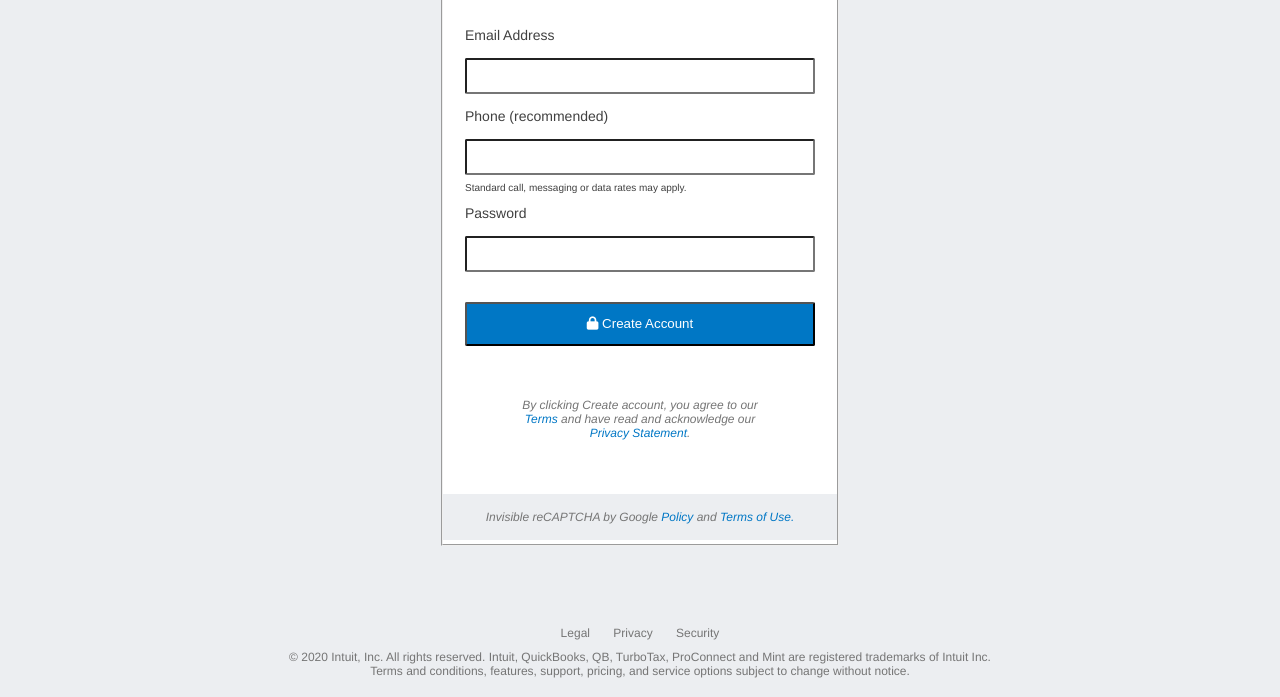
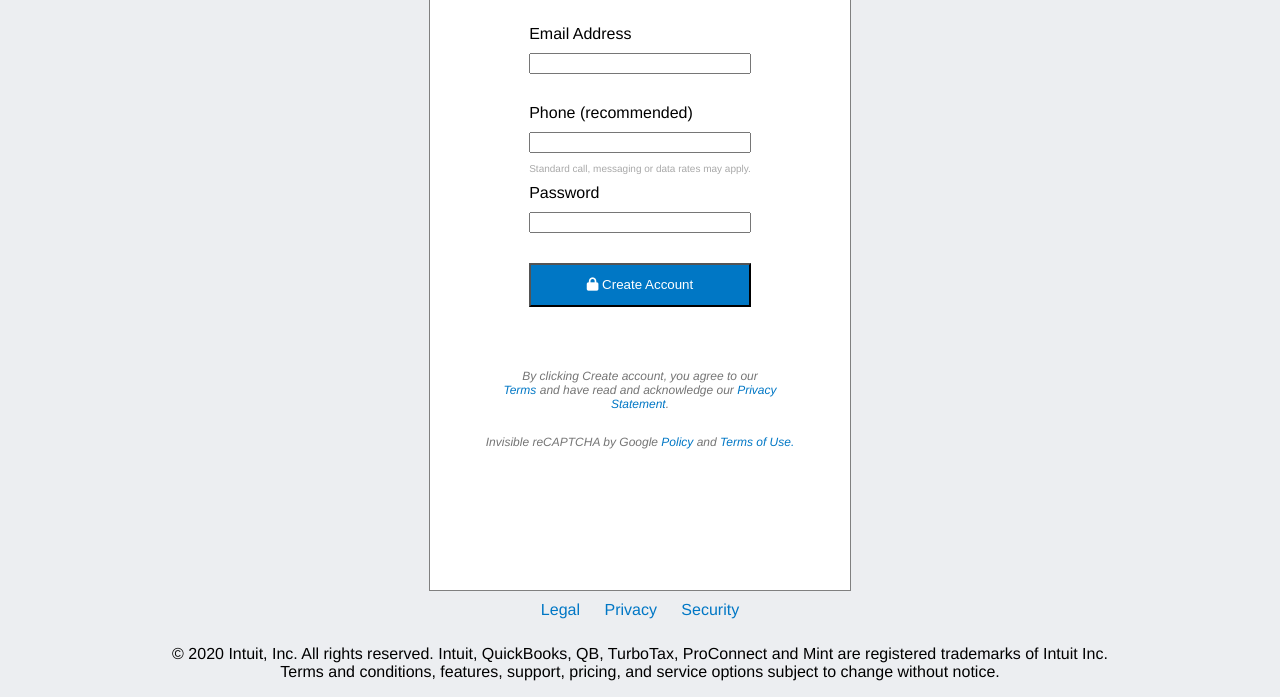
Before and after one commit to NataJenkins/HtmlForms, a plain HTML site: page index.html in a window 1280 px wide. Shown: the part 264-961 px from the top of the page. Drawn offline with Linux system fonts and the light colour scheme.

Commit message:
Revert "HTML Classes update"
This reverts commit 221ab26489c55de6e0979ae27a3e3526b7aad27d.

```diff
--- a/Css/style.css
+++ b/Css/style.css
@@ -45,12 +45,6 @@ footer {
     text-align: center;
 }
 
-.inputheight {
-    height: 30px;
-    border-radius: 2px;
-
-}
-
 .navbar {
     margin: 0px;
     padding: 0px;
@@ -83,31 +77,28 @@ footer {
 .container {
     display: block;
     margin: 0 auto;
-    width: 370px;
-    height: 650px;
-    border: 3px thin #c7c7c7;
+    width: 380px;
+    height: 673px;
+    border-style: solid;
+    padding: 20px;
+    border: 1px solid gray;
     background-color: white;
 }
 
 .maincontent {
     display: grid;
-    grid-template-columns: 100%;
+    grid-template-columns: max-content;
     grid-gap: 10px;
     justify-content: center;
-    padding: 10px;
-    font-weight: normal;
-    color: #404040;
-    font-size: 14px;
-    line-height: 25px;
+    padding: 20px;
 }
 
-#callNotes {
-    line-height: 6px;
-    color: #404040;
-    font-size: 10px;
+#email {
+    margin-bottom: 20px;
+
 }
 
-.submit {
+#submit {
     margin-top: 20px;
     height: 44px;
     background-color: #0077c5;
@@ -117,15 +108,13 @@ footer {
 fieldset {
     display: grid;
     justify-content: center;
+
 }
 
 .text {
+    font-size: 14px;
     line-height: 1;
     text-align: center;
-    color: #4C4C4C;
-    font-weight: 200;
-    line-height: 1.1;
-    font-size: 16px;
 }
 
 .TermsAndCond {
@@ -142,36 +131,8 @@ fieldset {
     margin-right: 50px;
 }
 
-.bottom_text {
-    margin: 42px -12px -30px -12px;
-    padding: 16px;
-    border: 3px thin #c7c7c7;
-}
 
 .information {
     display: grid;
     grid-template-columns: auto;
 }
-
-.navfooter {
-    color: #757575;
-    margin-top: 70px;
-    font-size: 12px;
-    text-align: center;
-
-}
-
-.navfooter a {
-    color: #757575;
-    text-decoration: none;
-
-}
-
-.copyright {
-    margin: 0 auto;
-}
-
-.wrapper .bottom_text {
-    background-color: #eceef1;
-
-}
--- a/index.html
+++ b/index.html
@@ -1,11 +1,13 @@
 <!DOCTYPE html>
 <html lang="en">
-
   <head>
     <meta charset="UTF-8" />
     <link rel="stylesheet" href="./Css/style.css" />
     <link rel="stylesheet" href="css/font-awesome.min.css" />
-  <script src="https://kit.fontawesome.com/7bc3c221d9.js" crossorigin="anonymous"></script>
+    <script
+      src="https://kit.fontawesome.com/7bc3c221d9.js"
+      crossorigin="anonymous"
+    ></script>
     <title>HTML Form</title>
   </head>
 
@@ -42,16 +44,21 @@
 
         <form class="maincontent">
           <label>Email Address</label>
-        <input type="email" class="inputheight" name="email" required />
+          <input type="email" id="email" name="email" required />
 
           <label>Phone (recommended)</label>
-        <input type="tel" class="inputheight" name="phone" pattern="[0-9]{3}-[0-9]{2}-[0-9]{3}" />
-        <span id="callNotes">Standard call, messaging or data rates may apply.</span>
+          <input
+            type="tel"
+            id="phone"
+            name="phone"
+            pattern="[0-9]{3}-[0-9]{2}-[0-9]{3}"
+          />
+          <span>Standard call, messaging or data rates may apply.</span>
 
           <label>Password</label>
-        <input type="password" class="inputheight" name="psw" required />
+          <input type="password" name="psw" required />
 
-        <button type="submit" class="inputheight submit">
+          <button type="submit" id="submit">
             <i class="fas fa-lock"></i> Create Account
           </button>
         </form>
@@ -59,8 +66,8 @@
           <p class="centered_text">
             <em>
               By clicking Create account, you agree to our <br />
-            <a class="link" href="#">Terms</a> and have read and acknowledge our
-            <a class="link" href="#">Privacy Statement</a>.
+              <a class="link" href="#">Terms</a> and have read and acknowledge
+              our <a class="link" href="#">Privacy Statement</a>.
             </em>
           </p>
           <p class="bottom_text">
@@ -74,19 +81,19 @@
       </fieldset>
     </main>
 
-  <footer class="navfooter">
+    <footer>
       <ul class="navfooter">
         <li><a class="link" href="#">Legal</a></li>
         <li><a class="link" href="#">Privacy</a></li>
         <li><a class="link" href="#">Security</a></li>
       </ul>
-    <p class="copyright">
+      <p>
         © 2020 Intuit, Inc. All rights reserved. Intuit, QuickBooks, QB,
-      TurboTax, ProConnect and Mint are registered trademarks of Intuit Inc.<br />
+        TurboTax, ProConnect and Mint are registered trademarks of Intuit
+        Inc.<br />
         Terms and conditions, features, support, pricing, and service options
         subject to change without notice.
       </p>
     </footer>
   </body>
-
 </html>
```
Also changed, not shown: Images/Preview.jpg. Lines whose indentation alone changed are shown as unchanged.
